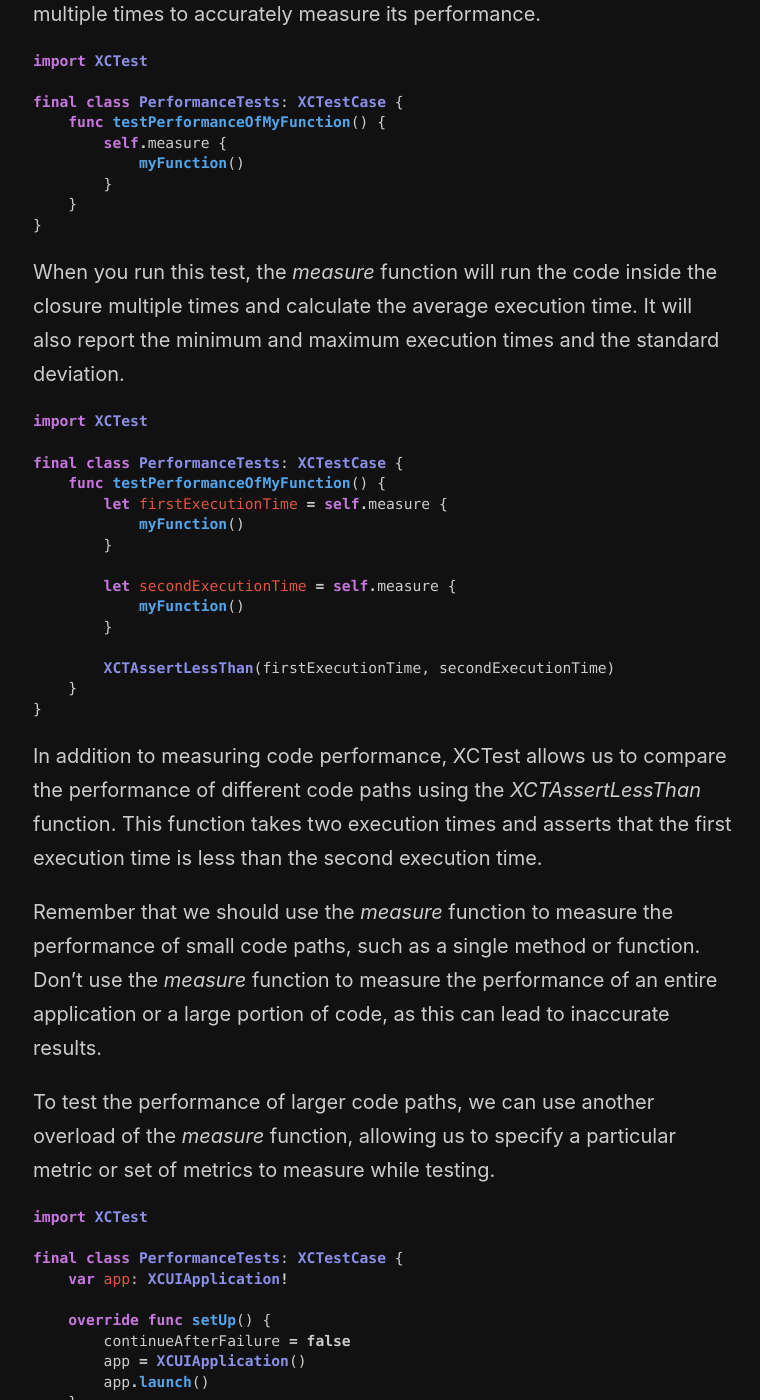
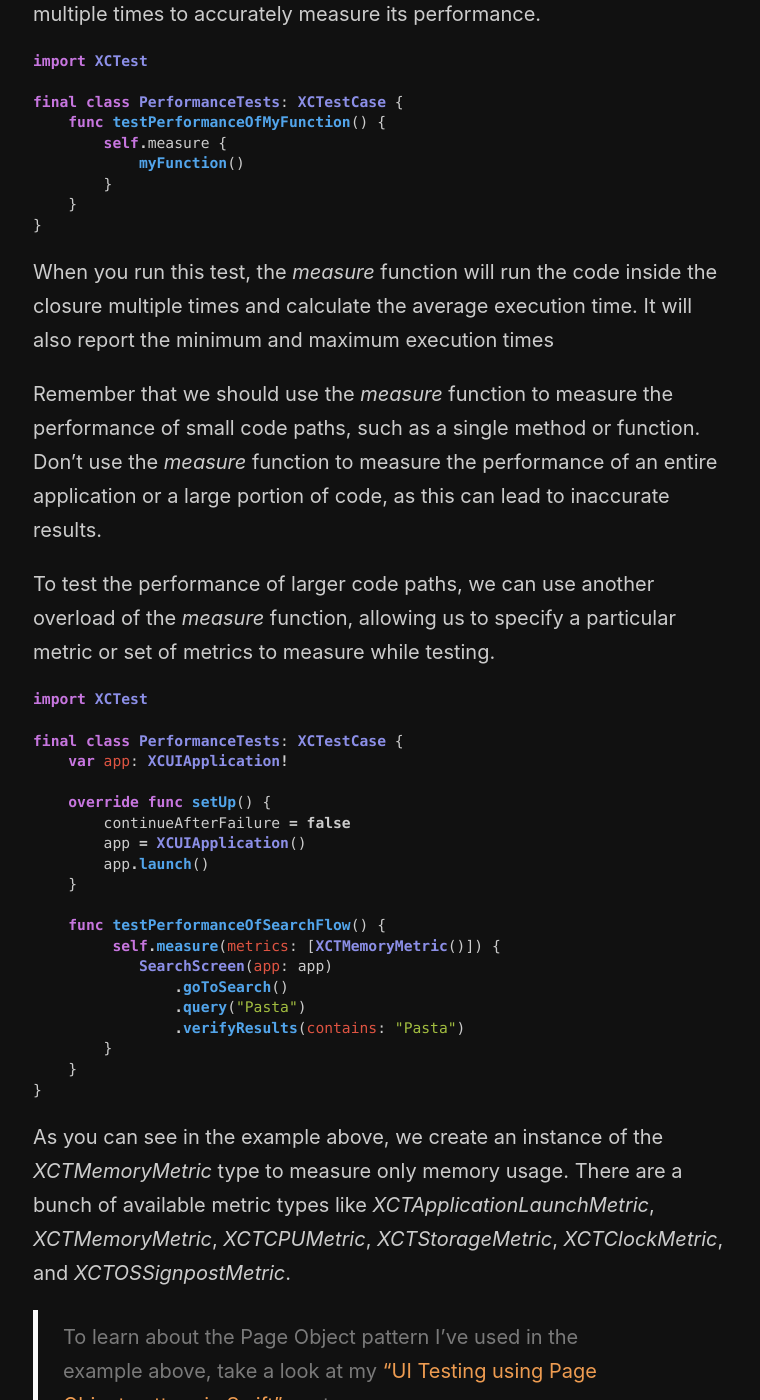
Before and after one commit to mecid/mecid.github.io, a Jekyll site: the page built from _posts/2023-03-15-performance-testing-in-swift-using-xctest-framework.md, in a window 1280 px wide and 1400 px high, scrolled down 979 px. Shown: the whole window, without its empty margins (257-1017 px from the left). Built offline with Jekyll 4.4.1, drawn with Linux system fonts in a browser that asks for light colours.

Commit message:
performance testing post updated

````diff
--- a/_posts/2023-03-15-performance-testing-in-swift-using-xctest-framework.md
+++ b/_posts/2023-03-15-performance-testing-in-swift-using-xctest-framework.md
@@ -25,27 +25,7 @@
 }
 ```
 
-When you run this test, the *measure* function will run the code inside the closure multiple times and calculate the average execution time. It will also report the minimum and maximum execution times and the standard deviation.
-
-```swift
-import XCTest
-
-final class PerformanceTests: XCTestCase {
-    func testPerformanceOfMyFunction() {
-        let firstExecutionTime = self.measure {
-            myFunction()
-        }
-
-        let secondExecutionTime = self.measure {
-            myFunction()
-        }
-
-        XCTAssertLessThan(firstExecutionTime, secondExecutionTime)
-    }
-}
-```
-
-In addition to measuring code performance, XCTest allows us to compare the performance of different code paths using the *XCTAssertLessThan* function. This function takes two execution times and asserts that the first execution time is less than the second execution time.
+When you run this test, the *measure* function will run the code inside the closure multiple times and calculate the average execution time. It will also report the minimum and maximum execution times
 
 Remember that we should use the *measure* function to measure the performance of small code paths, such as a single method or function. Don't use the *measure* function to measure the performance of an entire application or a large portion of code, as this can lead to inaccurate results.
 
````
